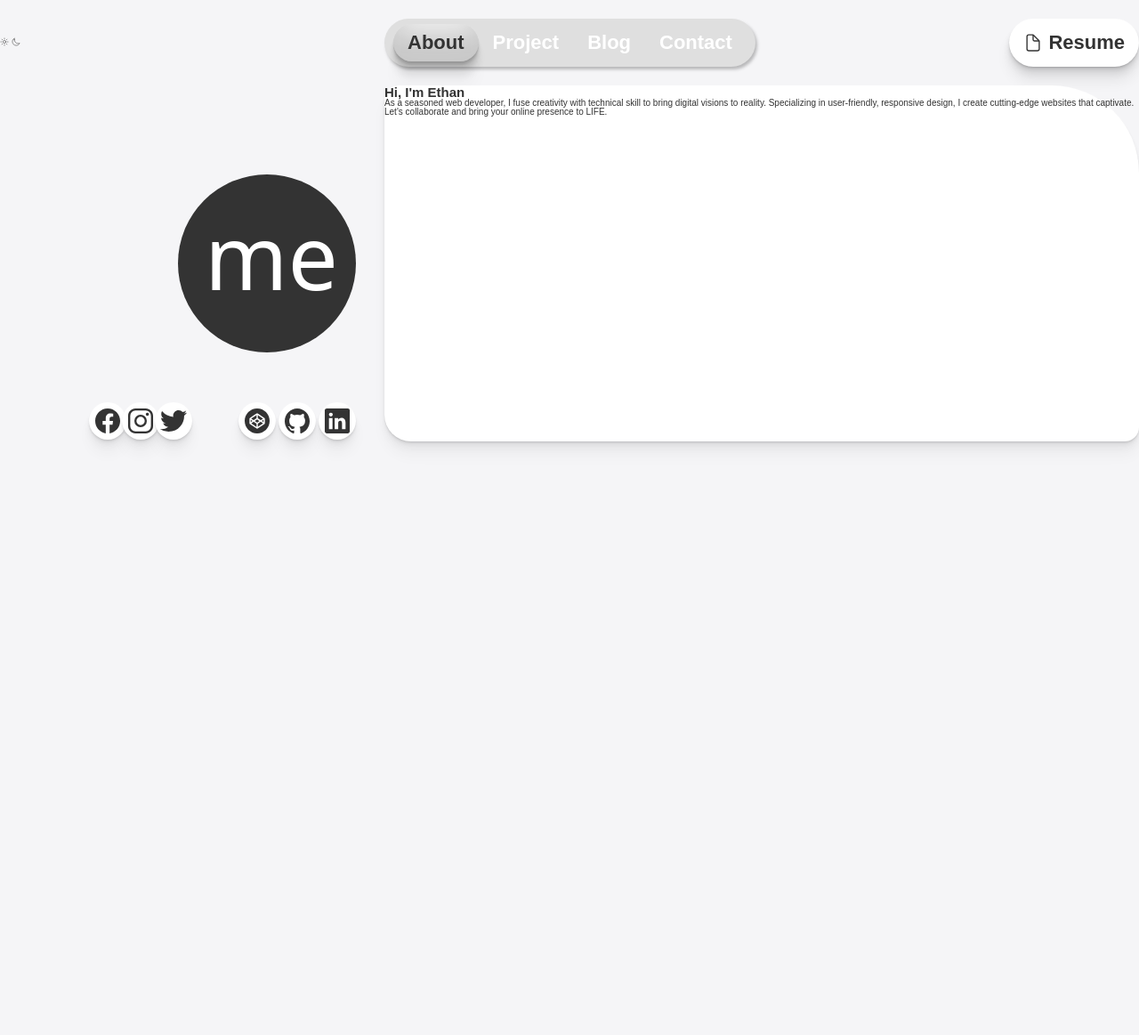
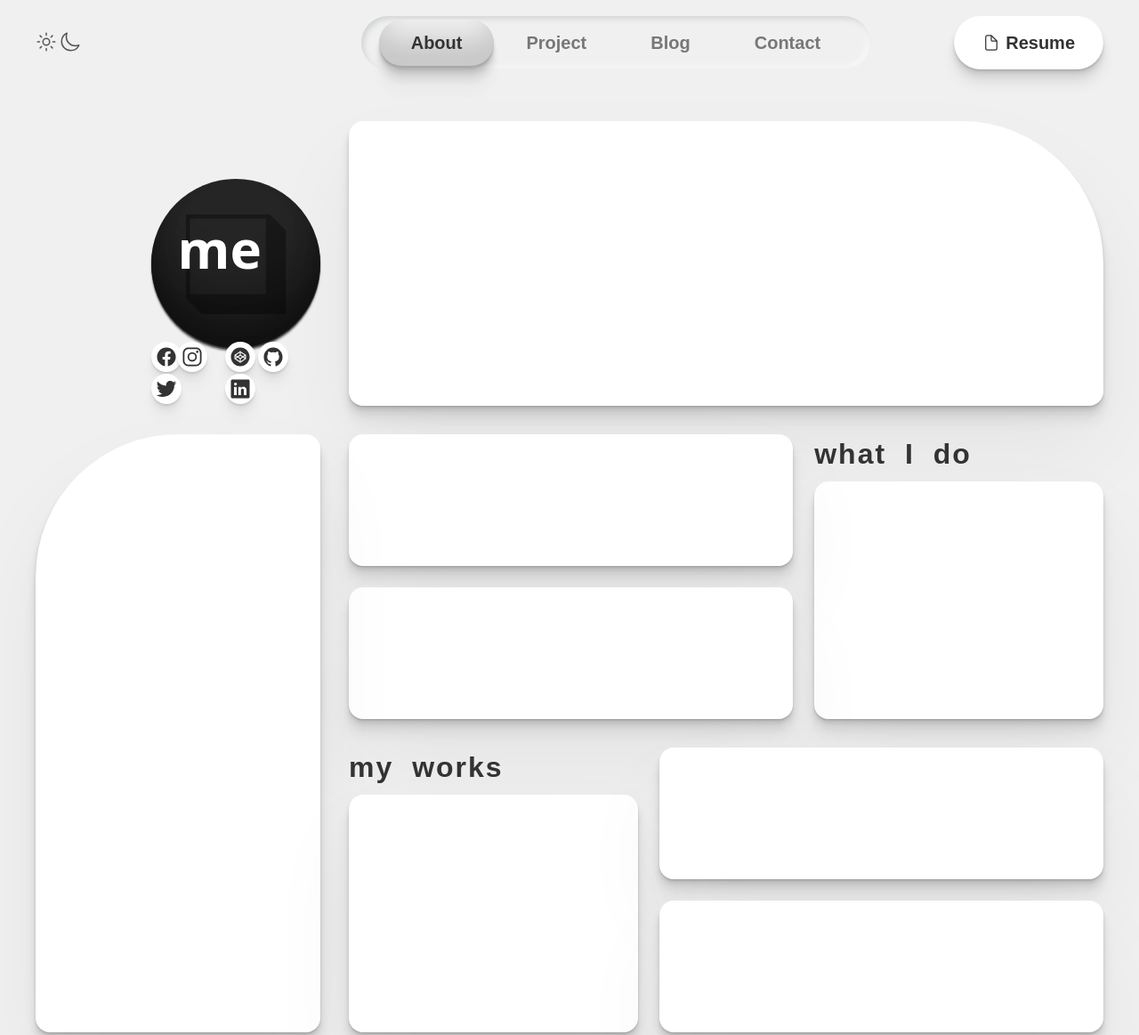
Before and after one commit to dev-ethanjohn/me, a plain HTML site: page index.html in a window 1280 px wide. Shown: the top 1163 px of the page at 89% size. Before the commit the page ends 800 px from the top, so only its background shows below. Drawn offline with nearby package versions, Linux system fonts and the light colour scheme; a web font is replaced by a local one.

Commit message:
Build grid and layout structure

```diff
--- a/index.html
+++ b/index.html
@@ -28,8 +28,8 @@
       <div class="toggle-container">
         <div class="switch">
           <div class="toggle">
-            <ion-icon name="sunny-outline"></ion-icon>
-            <ion-icon name="moon-outline"></ion-icon>
+            <ion-icon name="sunny-outline" class="toggle-icon"></ion-icon>
+            <ion-icon name="moon-outline" class="toggle-icon"></ion-icon>
           </div>
         </div>
       </div>
@@ -56,20 +56,26 @@
     <!-- HEADER END -->
 
     <!-- MAIN START -->
-    <main>
-      <section class="hero grid-container--primary center">
-        <div class="profile-media">
-          <figure class="image-container">
-            <svg
+    <main class="center f-dark">
+      <div class="grid">
+        <!-- Profile-Media SECTION START -->
+        <section class="profile-media">
+          <div class="image-container">
+            <!-- <svg
               class="logo"
-              width="200"
+              width="400"
               height="200"
               xmlns="http://www.w3.org/2000/svg"
             >
-              <text x="30" y="130" font-size="100" fill="#fff">me</text>
-            </svg>
-          </figure>
-          <figure class="socials-container">
+              <text x="20" y="95" font-size="86" fill="#fff" class="sv">
+                me
+              </text>
+            </svg> -->
+
+            <img src="/images/logo.png" alt="" class="logo" />
+          </div>
+
+          <div class="socials-container">
             <div class="socials-media">
               <ion-icon
                 name="logo-facebook"
@@ -84,39 +90,58 @@
                 class="socials-icon icon-tight icon-dark"
               ></ion-icon>
             </div>
+
             <div class="socials-work">
               <ion-icon name="logo-codepen" class="socials-icon"></ion-icon>
               <ion-icon name="logo-github" class="socials-icon"></ion-icon>
               <ion-icon name="logo-linkedin" class="socials-icon"></ion-icon>
             </div>
-          </figure>
-        </div>
-        <div class="intro">
-          <h1>Hi, I'm Ethan</h1>
-          <p>
-            As a seasoned web developer, I fuse creativity with technical skill
-            to bring digital visions to reality. Specializing in user-friendly,
-            responsive design, I create cutting-edge websites that captivate.
-            Let's collaborate and bring your online presence to LIFE.
-          </p>
           </div>
         </section>
+        <!-- Profile Media SECTION END -->
 
-      <!-- Service SECTION START -->
+        <!-- INTRO SECTION START -->
+        <section class="intro card card-light"></section>
+        <!-- INTRO SECTION END -->
+
+        <!-- SERVICES SECTION START -->
         <section class="services">
-        <div class="skills">
-          <div class=""></div>
+          <div class="service-one">
+            <h2 class="heading-secondary">what I do</h2>
+            <div class="service-one-box card card-light"></div>
           </div>
-        <div class="what-i-do">
-          <div class="service"></div>
-          <div class="service"></div>
-          <div class="service"></div>
+          <div class="service card card-light"></div>
+          <div class="service card card-light"></div>
+        </section>
+        <!-- SERVICES SECTION END -->
+
+        <!-- SKILLS SECTION START -->
+        <section class="skills card card-light"></section>
+        <!-- SKILLS SECTION START -->
+
+        <!-- PROJECT SECTION START -->
+        <section class="projects">
+          <div class="project-one">
+            <h2 class="heading-secondary">my works</h2>
+            <div class="project-one-box card card-light"></div>
           </div>
+          <div class="project card card-light"></div>
+          <div class="project card card-light"></div>
         </section>
-      <!-- Service SECTION END -->
+        <!-- PROJECT SECTION END -->
 
-      <!--  -->
+        <!-- CTA SECTION START -->
+        <section class="cta">
+          <div class="contact-container card card-light"></div>
+        </section>
+        <!-- CTA SECTION END-->
+      </div>
     </main>
+    <footer>
+      <div class="footer-container">
+        <h1>Hello</h1>
+      </div>
+    </footer>
 
     <!-- MAIN END -->
   </body>
--- a/styles/general.css
+++ b/styles/general.css
@@ -1,4 +1,5 @@
-@import url('https://fonts.googleapis.com/css2?family=Darker+Grotesque:wght@400;500;700&display=swap');
+@import url('https://fonts.googleapis.com/css2?family=Darker+Grotesque:wght@400;500;700&family=Poppins:wght@400;500;700&display=swap');
+
 /*
 -- 01 TYPOGRAPHY SYSTEM
 
@@ -46,24 +47,51 @@ body {
   line-height: 1;
   font-weight: 400;
   color: #555;
-  background-color: rgb(245, 245, 247);
+  background-color: #f0f0f0;
   font-family: 'Darker Grotesque', sans-serif;
 }
 
 /* HELPER */
 
+/* Header */
 .btn--large {
-  font-size: 2.2rem;
+  font-size: 2rem;
   font-weight: 700;
 }
 
 .grid-container--primary {
   display: grid;
-  grid-template-columns: minmax(0, 40rem) minmax(0, 103.2rem);
+  grid-template-columns: minmax(0, 2fr) minmax(0, 5fr);
   column-gap: 3.2rem;
 }
 
 .center {
-  max-width: 146.4rem;
+  max-width: 120rem;
   margin: 0 auto;
 }
+
+.card {
+  border-radius: 1.6rem;
+  box-shadow: rgba(0, 0, 0, 0.07) 0px 1px 1px, rgba(0, 0, 0, 0.07) 0px 2px 2px,
+    rgba(0, 0, 0, 0.07) 0px 4px 4px, rgba(0, 0, 0, 0.07) 0px 8px 8px,
+    rgba(0, 0, 0, 0.07) 0px 16px 16px, rgba(17, 12, 46, 0.05) 0px 48px 100px,
+    rgba(17, 12, 46, 0.001) 0px 48px 20px;
+}
+
+.card-light {
+  background-color: #fff;
+}
+
+.f-dark {
+  color: #333;
+}
+
+.heading-secondary {
+  grid-column: 1/7;
+  grid-row: 1/2;
+  font-size: 3.2rem;
+  padding-top: 0.6rem;
+  word-spacing: 1rem;
+  letter-spacing: 0.2rem;
+  /* text-transform: uppercase; */
+}
--- a/styles/styles.css
+++ b/styles/styles.css
@@ -6,12 +6,12 @@
   display: flex;
   align-items: center;
   height: 9.6rem;
-
-  /* max-width: 146.4rem;
-  margin: 0 auto; */
-  /* background-color: red; */
 }
 
+.toggle-icon {
+  width: 2.4rem;
+  height: 2.4rem;
+}
 .navbar-container {
   display: flex;
   justify-content: space-between;
@@ -24,9 +24,9 @@
   align-items: center;
 
   border-radius: 10rem;
-  background-color: rgb(223, 223, 223);
-  padding: 0.6rem 1rem;
-  box-shadow: rgba(0, 0, 0, 0.25) 1.95px 2.95px 3.6px;
+  padding: 0.2rem 2rem;
+  box-shadow: rgb(209, 211, 212) 3px 3px 6px 0px inset,
+    rgba(255, 255, 255, 0.5) -3px -3px 6px 1px inset;
 }
 
 .main-nav-link.active {
@@ -46,23 +46,22 @@
 .main-nav-link:visited {
   display: inline-block;
   text-decoration: none;
-  color: #ffffff;
+  color: #777;
   font-weight: 500;
   transition: all 0.3s;
   font-weight: 700;
-  padding: 1rem 1.6rem;
+  padding: 1.6rem 3.6rem;
 }
 
 .nav-btn {
   display: flex;
   align-items: center;
-  padding: 1rem 1.6rem;
+  padding: 2rem 3.2rem;
   background-color: #fff;
   box-shadow: rgba(0, 0, 0, 0.07) 0px 1px 1px, rgba(0, 0, 0, 0.07) 0px 2px 2px,
     rgba(0, 0, 0, 0.07) 0px 4px 4px, rgba(0, 0, 0, 0.07) 0px 8px 8px,
     rgba(0, 0, 0, 0.07) 0px 16px 16px;
   border-radius: 50px;
-
   color: #333;
   text-decoration: none;
 }
@@ -70,44 +69,110 @@
 /* ---------------------- */
 /*02 HERO SECTION */
 /* ---------------------- */
-.hero {
-  height: 40rem;
-}
-.profile-media {
-  display: grid;
-  grid-template-columns: repeat(4, 10rem);
-  grid-template-rows: repeat(4, 10rem);
+
+main {
+  margin-top: 4rem !important;
 }
 
-.logo {
-  display: inline-block;
-  width: 20rem;
-  height: 20rem;
-  background-color: #333;
-  border-radius: 10rem;
+.grid {
+  max-height: 140rem;
+  max-width: 100%;
+  margin-bottom: 9.6rem;
+  display: grid;
+  /* max-height: 227.65rem;
+  max-width: 198.4rem; */
+  grid-template-columns: repeat(7, 1fr);
+  grid-template-rows: repeat(8, 1fr);
+  gap: 3.2rem;
+}
 
+/* SERVICES SECTION */
+.intro {
+  grid-column: 3 /8;
+  grid-row: 1/3;
+  border-radius: 1.6rem 16rem 1.6rem 1.6rem !important;
+}
+
+.skills {
+  grid-column: 1/3;
+  grid-row: 3/7;
+  border-radius: 16rem 1.6rem 1.6rem 1.6rem !important;
+}
+.projects {
+  grid-column: 3/8;
+  grid-row: 5/7;
+}
+
+/* PROFILE MEDIA (01) */
+
+/* .profile-media {
+  display: grid;
+  grid-template-columns: repeat(5, 1fr);
+  grid-template-rows: repeat(5, 1fr);
+
+} */
+
+.profile-media {
+  grid-column: 1/3;
+  grid-row: 1/3;
+  gap: 0.5rem;
+  display: grid;
+  grid-template-columns: repeat(5, 1fr);
+  grid-template-rows: repeat(5, 1fr);
+}
+
+/* children of profile media */
+.image-container {
+  grid-column: 3/6;
+  grid-row: 2/5;
+
+  background-color: #252525;
+  border-radius: 10rem !important;
+
+  box-shadow: rgba(0, 0, 0, 0.3) 0px -23px 25px 0px inset,
+    rgba(0, 0, 0, 0.15) 0px -36px 30px 0px inset,
+    rgba(0, 0, 0, 0.2) 0px -79px 40px 0px inset, rgba(0, 0, 0, 0.6) 0px 2px 1px,
+    rgba(0, 0, 0, 0.4) 0px 4px 2px;
+  position: relative;
+  display: flex;
+  align-items: center;
+  justify-content: center;
+}
+
+/* .logo {
   font-family: system-ui, -apple-system, BlinkMacSystemFont, 'Segoe UI', Roboto,
     Oxygen, Ubuntu, Cantarell, 'Open Sans', 'Helvetica Neue', sans-serif;
-  font-weight: 500;
+  font-weight: 600;
+} */
+
+.logo {
+  width: 100%;
+  opacity: 35%;
 }
 
-.image-container {
-  grid-column: 3 /4;
-  grid-row: 2 /4;
+.image-container::after {
+  top: 25%;
+  right: 34.75%;
+  content: 'me';
+  position: absolute;
+  font-size: 6rem;
+  color: rgb(255, 255, 255);
+  font-family: system-ui, -apple-system, BlinkMacSystemFont, 'Segoe UI', Roboto,
+    Oxygen, Ubuntu, Cantarell, 'Open Sans', 'Helvetica Neue', sans-serif;
+  font-weight: 700;
 }
 
 .socials-container {
-  grid-column: 2 /5;
-  grid-row: 4 /5;
-
+  grid-column: 3/6;
+  grid-row: 4/6;
   display: flex;
   justify-content: space-between;
   align-items: flex-end;
 }
 
 .socials-icon {
-  width: 3.2rem;
-  height: 3.2rem;
+  width: 2.4rem;
+  height: 2.4rem;
   background-color: #fff;
   padding: 0.5rem;
   border-radius: 5rem;
@@ -122,17 +187,110 @@
 }
 
 .icon-dark {
-  /* background-color: #414141; */
   color: #333;
 }
 
-.intro {
-  background-color: #fff;
-  height: 40rem;
-  max-width: 103.2rem;
-  box-shadow: rgba(0, 0, 0, 0.035) 0px 1px 1px, rgba(0, 0, 0, 0.07) 0px 2px 2px,
-    rgba(0, 0, 0, 0.035) 0px 4px 4px, rgba(0, 0, 0, 0.035) 0px 8px 8px,
-    rgba(0, 0, 0, 0.035) 0px 16px 16px;
-  color: #333;
-  border-radius: 1.6rem 9.8rem 1.6rem 3rem;
+/* ---------------------- */
+/*04 SERVICES SECTION */
+/* ---------------------- */
+.services {
+  display: grid;
+  grid-column: 3 /8;
+  grid-row: 3/5;
+
+  grid-template-columns: repeat(5, 1fr);
+  grid-template-rows: repeat(2, 1fr);
+  gap: 2.4rem;
 }
+
+.service-one {
+  grid-column: 4/6;
+  grid-row: 1/3;
+  display: grid;
+  grid-template-columns: repeat(6, 1fr);
+  grid-template-rows: repeat(6, 1fr);
+}
+
+.service-one-box {
+  grid-column: 1/7;
+  grid-row: 2/7;
+}
+
+/* #section-one {
+  display: grid;
+  grid-template-columns: repeat(5, 1fr);
+  grid-template-rows: repeat(5, 1fr);
+  gap: 1rem;
+} */
+
+.service:nth-of-type(2) {
+  grid-column: 1/4;
+  grid-row: 1/2;
+}
+
+.service:last-of-type {
+  grid-column: 1/4;
+  grid-row: 2/3;
+}
+
+/* ---------------------- */
+/*05 PROJECTS SECTION */
+/* ---------------------- */
+
+.projects {
+  grid-column: 3 /8;
+  grid-row: 5/7;
+  display: grid;
+
+  grid-template-columns: repeat(5, 1fr);
+  grid-template-rows: repeat(2, 1fr);
+  gap: 2.4rem;
+}
+
+.project-one {
+  grid-column: 1/3;
+  grid-row: 1/3;
+  display: grid;
+  grid-template-columns: repeat(6, 1fr);
+  grid-template-rows: repeat(6, 1fr);
+}
+
+.project-one-box {
+  grid-column: 1/7;
+  grid-row: 2/7;
+}
+
+.project:first-of-type {
+  grid-column: 1/3;
+  grid-row: 1/3;
+}
+
+.project:nth-of-type(2) {
+  grid-column: 3/6;
+  grid-row: 1/2;
+}
+
+.project:last-of-type {
+  grid-column: 3/6;
+  grid-row: 2/3;
+}
+
+/* -----------------S---- */
+/*06 CTA SECTION */
+/* ---------------------- */
+.cta {
+  grid-column: 2/7;
+  grid-row: 7/9;
+  display: grid;
+}
+
+/* ---------------------- */
+/*07 FOOTER SECTION */
+/* ---------------------- */
+
+.footer-container {
+  display: flex;
+  align-items: center;
+  justify-content: center;
+  height: 13.4rem;
+}
```
Also changed, not shown: images/logo.png (added). Lines whose indentation alone changed are shown as unchanged.
